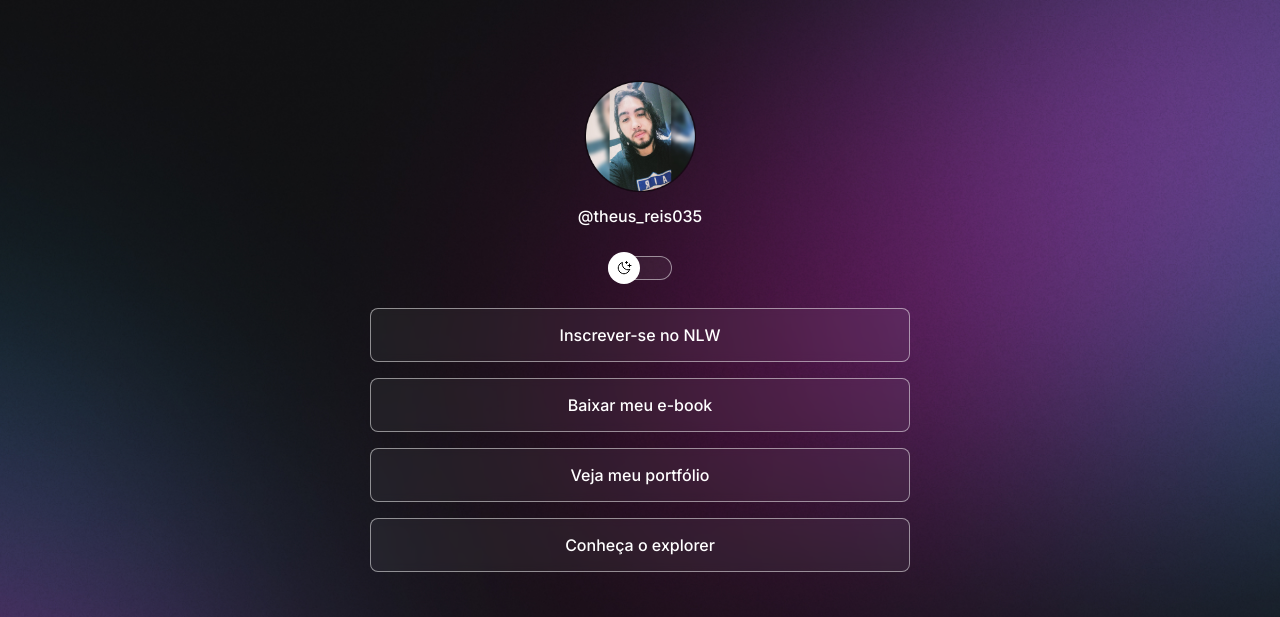
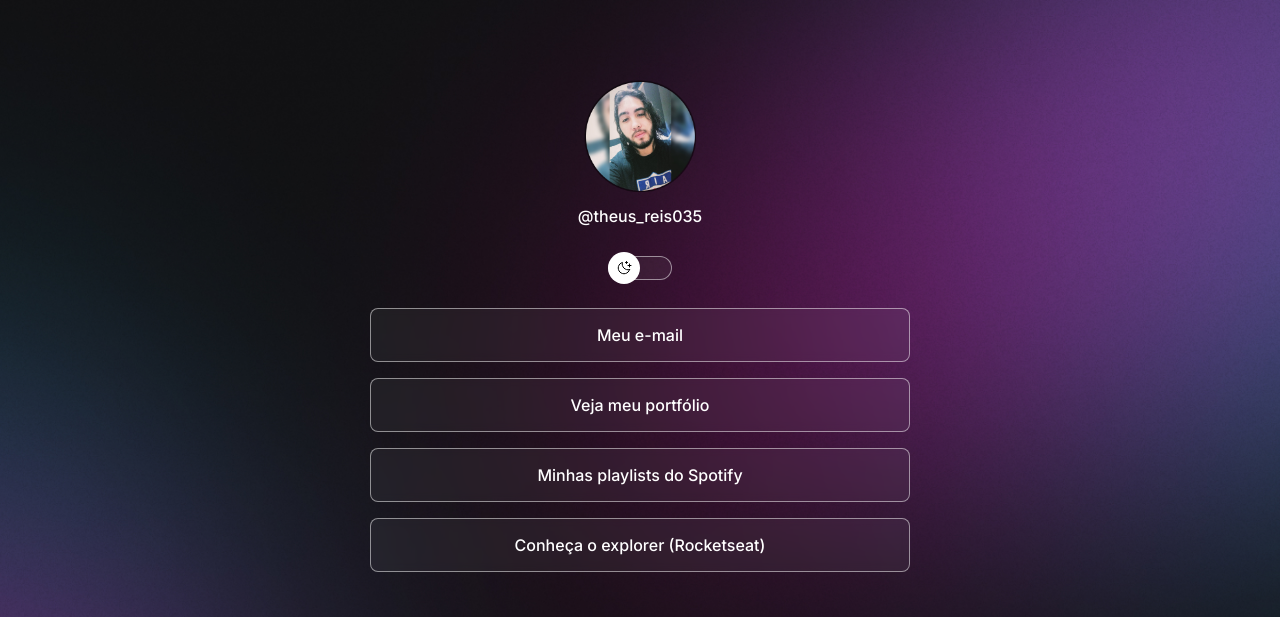
Before and after one commit to zeTheu/projeto-rocketseat, a plain HTML site: page index.html in a window 1280 px wide. Shown: the top 617 px of the page. Drawn offline with nearby package versions, Linux system fonts and the light colour scheme.

Commit message:
change links

```diff
--- a/index.html
+++ b/index.html
@@ -8,7 +8,7 @@
     <meta charset="UTF-8" />
     <meta http-equiv="X-UA-Compatible" content="IE=edge" />
     <meta name="viewport" content="width=device-width, initial-scale=1.0" />
-    <title>Document</title>
+    <title>Links</title>
     <link rel="stylesheet" href="./style.css" />
   </head>
   <body>
@@ -29,11 +29,7 @@
 
       <ul>
         <li>
-          <a href="#">Inscrever-se no NLW</a>
-        </li>
-
-        <li>
-          <a href="#">Baixar meu e-book</a>
+          <a href="mailto:matheuzim011@hotmail.com" target="_blank">Meu e-mail</a>
         </li>
 
         <li>
@@ -41,9 +37,14 @@
         </li>
 
         <li>
-          <a href="https://rocketseat.com.br/explorer" target="_blank">Conheça o explorer</a>
+          <a href="https://open.spotify.com/user/hyf0d29mccv7i4qdqnnfhx6et/playlists" target="_blank">Minhas playlists do Spotify</a>
+        </li>
+
+        <li>
+          <a href="https://rocketseat.com.br/explorer" target="_blank">Conheça o explorer (Rocketseat)</a>
         </li>
       </ul>
+
       <div id="social-links">
         <a href="https://github.com/zetheu" target="_blank">
           <ion-icon name="logo-github"></ion-icon>
```
